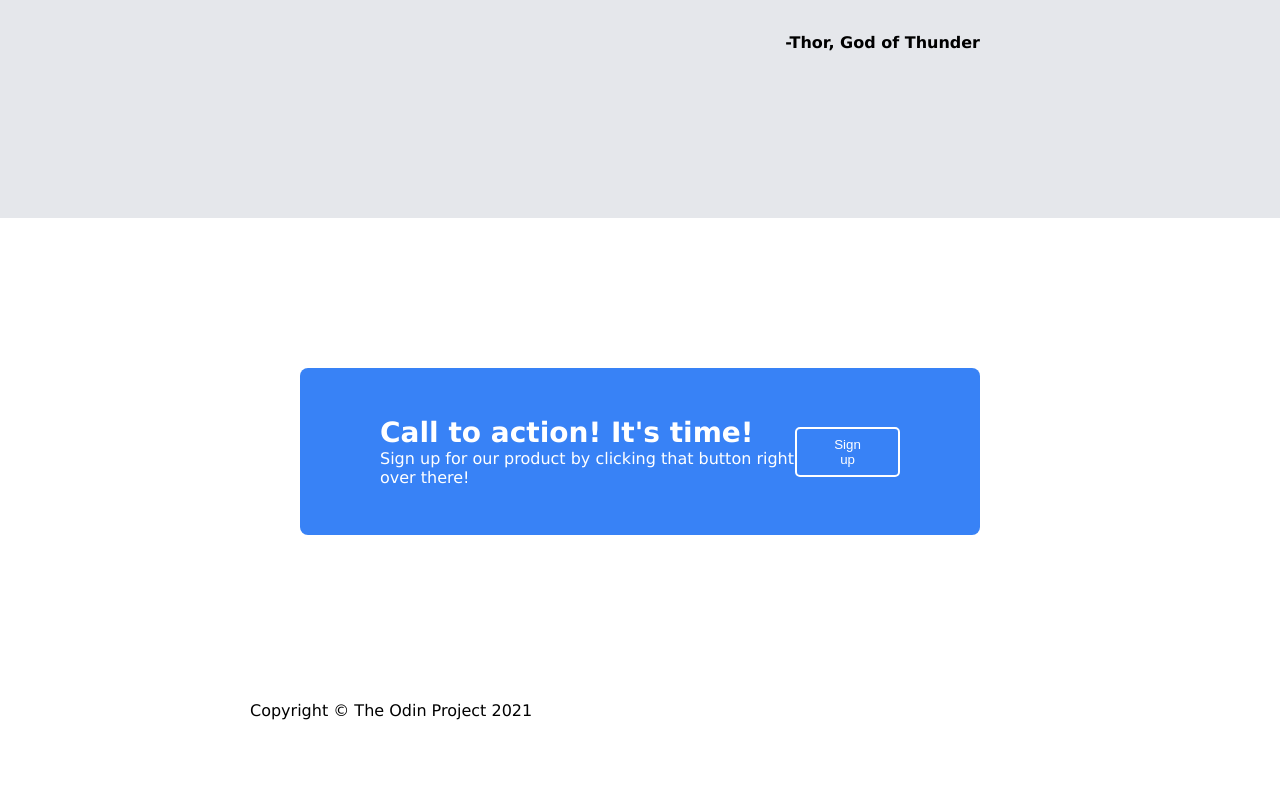
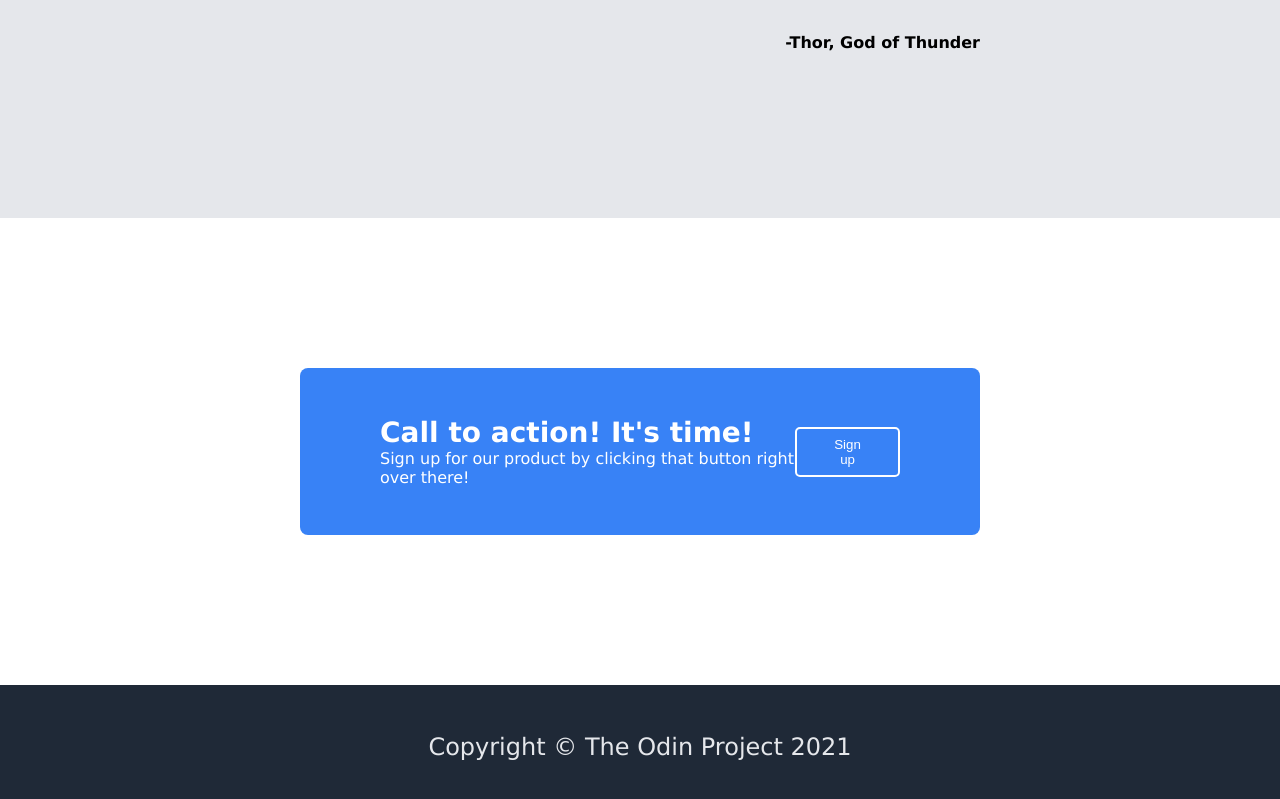
Before and after one commit to luciima/project-landing-page, a plain HTML site: page index.html in a window 1280 px wide. Shown: the part 1492-2291 px from the top of the page. Before the commit the page ends 2228 px from the top, so only its background shows below. Drawn offline with Linux system fonts and the light colour scheme.

Commit message:
Finish styling the footer

```diff
--- a/style.css
+++ b/style.css
@@ -9,16 +9,19 @@ body > * {
     padding: 0 250px;
 }
 
-.header, .main-content {
+.header, .main-content, .footer {
     background-color: #1F2937;
 }
 
-.header {
+.header, .footer {
     display: flex;
-    justify-content: space-between;
     align-items: center;
     font-size: 24px;
     color: #F9FAF8;
+}
+
+.header {
+    justify-content: space-between;
 }
 
 .link-list {
@@ -131,3 +134,9 @@ h2 {
 .main-content .sign-up-button {
     border: none;
 }
+
+.footer {
+    justify-content: center;
+    padding: 24px 0;
+    color: #E5E7EB;
+}
```
